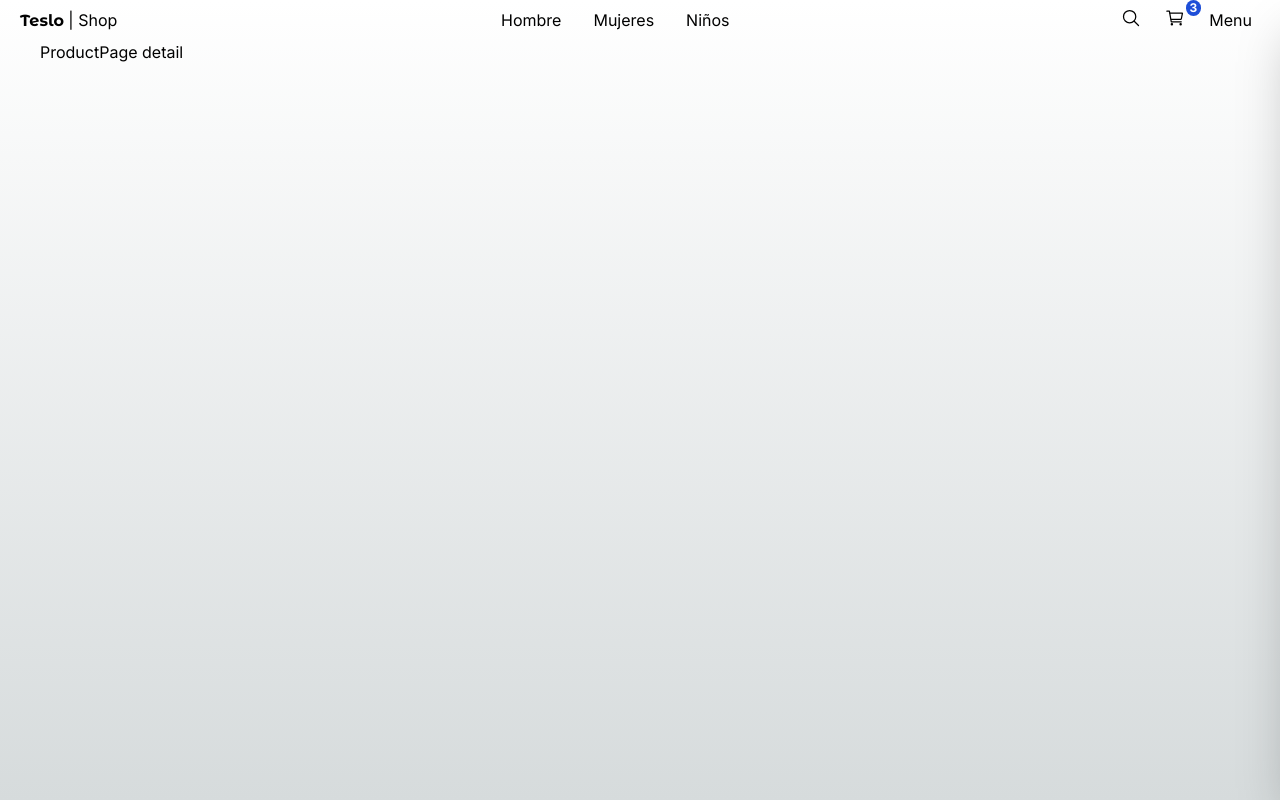
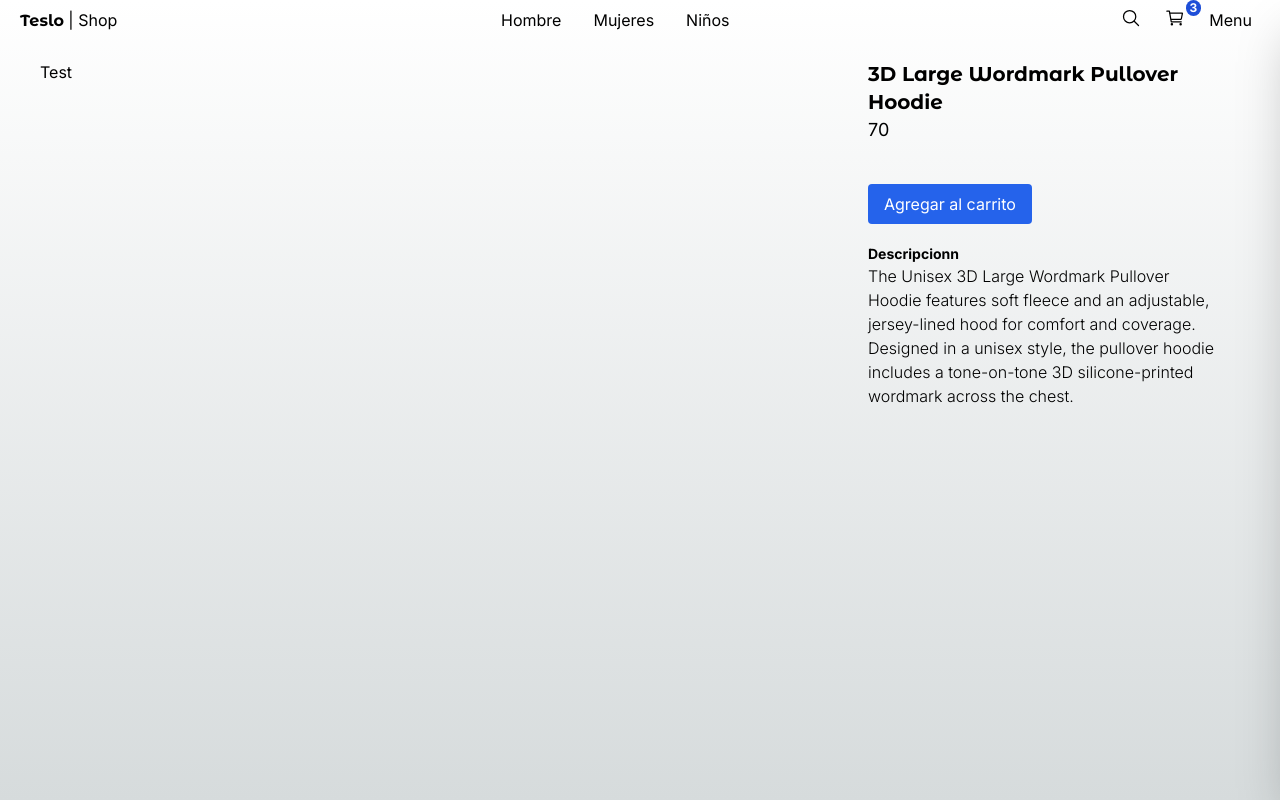
Before and after one commit to wesgdev1/teslo-shop, a Next.js app: page /product/3d_large_wordmark_pullover_hoodie in a window 1280 px wide. Built offline with nearby package versions, Linux system fonts and the light colour scheme.

Commit message:
Add product detail page and not found page

```diff
--- a/src/app/(shop)/product/[slug]/page.tsx
+++ b/src/app/(shop)/product/[slug]/page.tsx
@@ -1,7 +1,47 @@
-export default function ProductPage() {
+import { notFound } from "next/navigation";
+import { initialData } from "../../../../seed/seed";
+import { titleFont } from "@/config/fonts";
+
+interface Props {
+  params: {
+    slug: string;
+  };
+}
+
+export default function ProductPage({ params }: Props) {
+  const { slug } = params;
+
+  const product = initialData.products.find((product) => product.slug === slug);
+  if (!product) {
+    notFound();
+  }
+
   return (
-    <div>
-      <h1>ProductPage detail</h1>
+    <div className="mt-5 mb-20 grid grid-cols-1 md:grid-cols-3 gap-3">
+      {/* slideshop */}
+      <div
+        className="cols-span-1 md:col-span-2
+      "
+      >
+        Test
+      </div>
+      {/* detalles */}
+
+      <div className="cols-span-1 px-5 ">
+        <h1 className={`${titleFont.className} antialiased font-bold text-xl`}>
+          {product.title}
+        </h1>
+        <p className="text-lg mb-5">{product.price}</p>
+        {/* selector de tallas
+         */}
+        {/* selector de cantidad */}
+
+        <button className="btn-primary my-5">Agregar al carrito</button>
+        {/* Descripcion */}
+
+        <h3 className="font-bold text-sm">Descripcionn</h3>
+        <p className="font-light">{product.description}</p>
+      </div>
     </div>
   );
 }
--- /dev/null
+++ b/src/app/(shop)/product/not-found.tsx
@@ -0,0 +1,5 @@
+import { PageNotFound } from "@/components";
+
+export default function NotFoundPage() {
+  return <PageNotFound />;
+}
```
